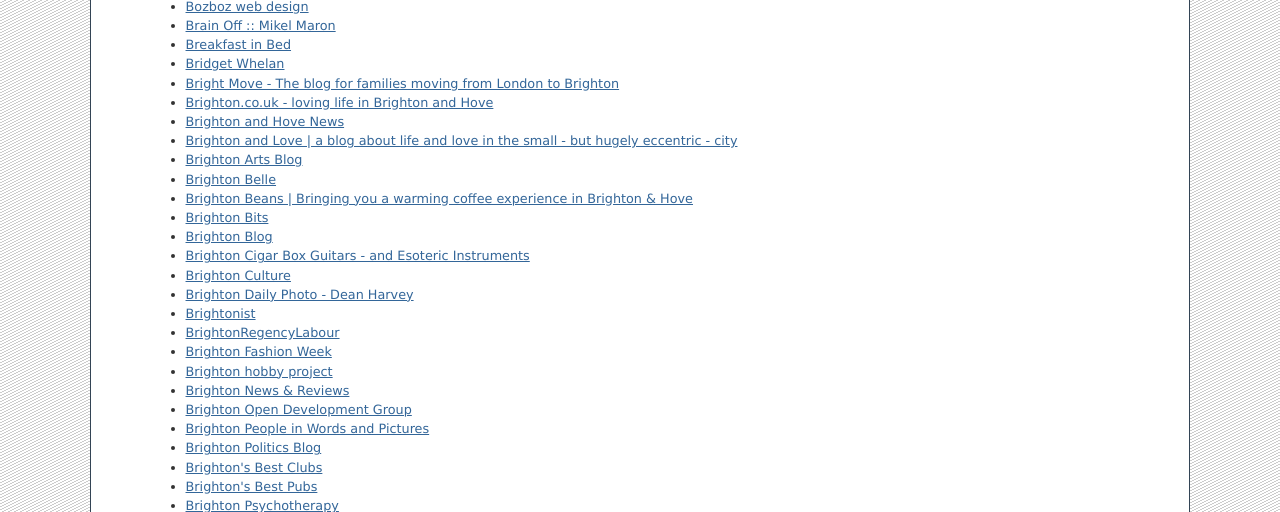
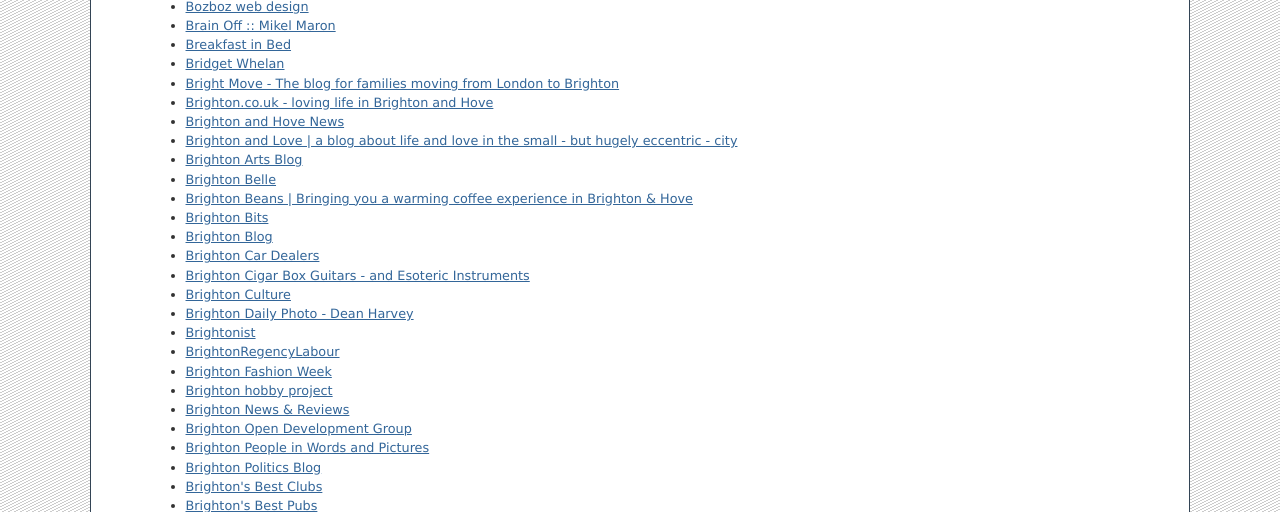
Before and after one commit to janedallaway/BrightonBloggers, a PHP site: page /blogs/ in a window 1280 px wide. Shown: the part 1404-1916 px from the top of the page. Run offline with PHP 8.4, Linux system fonts and the light colour scheme.

Commit message:
project/build.properties New blog added /build.properties

```diff
--- a/blogs/index.php
+++ b/blogs/index.php
@@ -105,6 +105,7 @@
 	<li><a href="http://brightonbeans.co.uk/">Brighton Beans | Bringing you a warming coffee experience in Brighton &amp; Hove</a></li>
 	<li><a href="http://brightonbits.blogspot.com/">Brighton Bits</a></li>
 	<li><a href="http://brightonblog.blogspot.com/">Brighton Blog</a></li>
+	<li><a href="http://www.caffyns.co.uk/news/">Brighton Car Dealers</a></li>
 	<li><a href="http://www.brightoncigarboxguitars.com/">Brighton Cigar Box Guitars - and Esoteric Instruments</a></li>
 	<li><a href="http://www.brightonculture.co.uk">Brighton Culture</a></li>
 	<li><a href="http://brightondailyphoto.blogspot.com/">Brighton Daily Photo - Dean Harvey</a></li>
```
Also changed, not shown: 1 other file.
